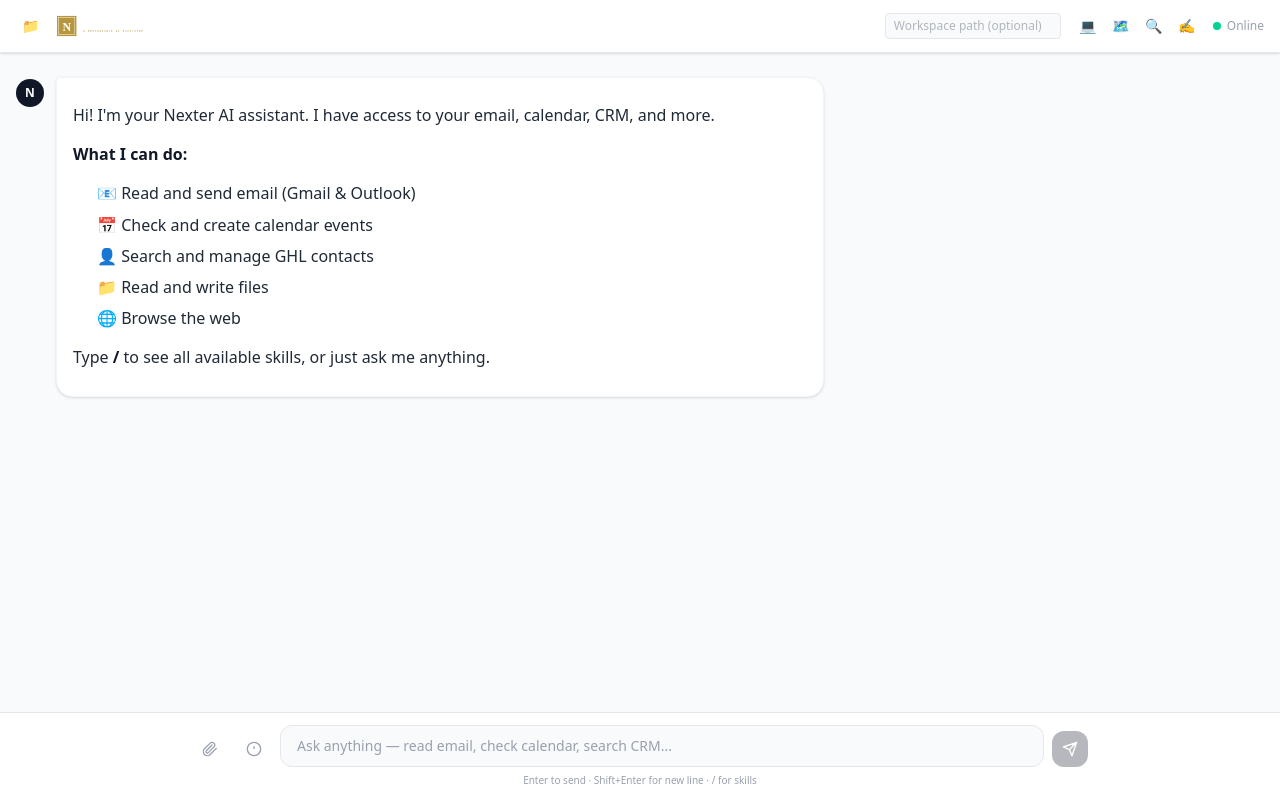
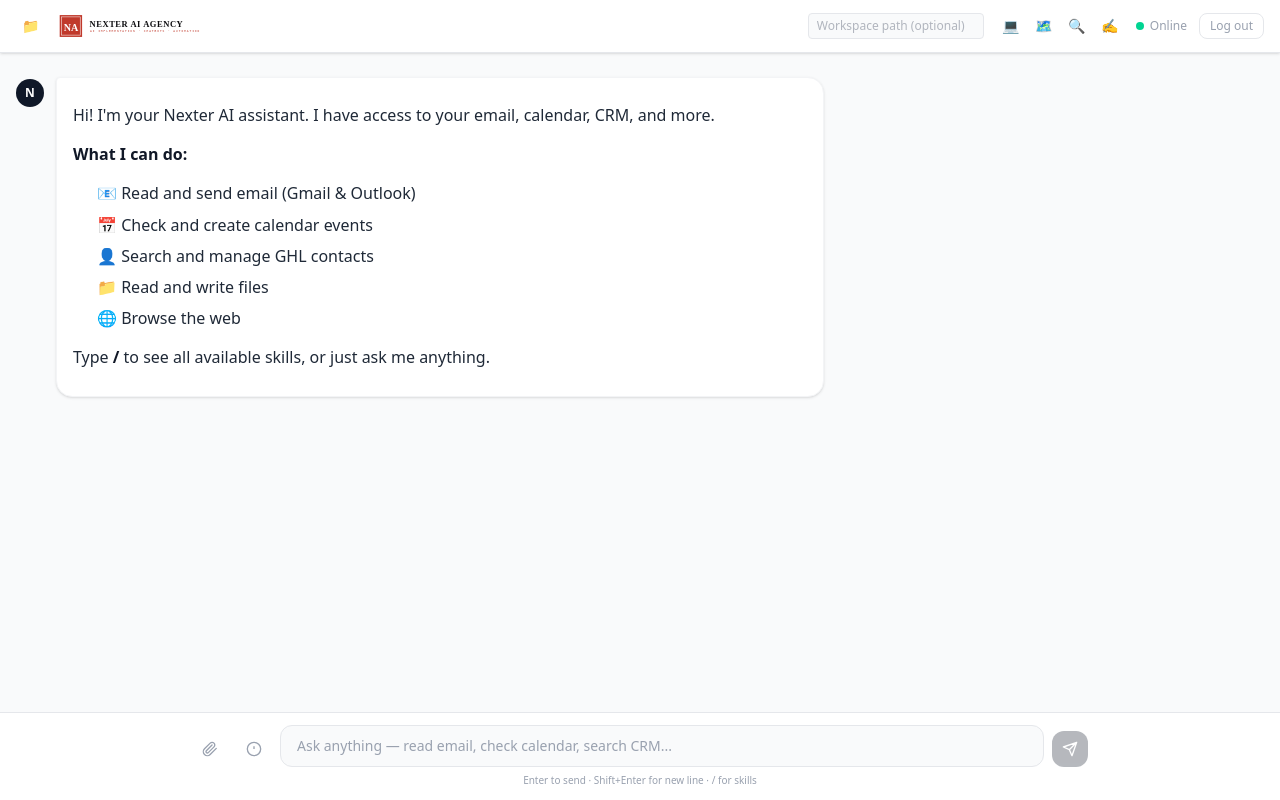
Before and after one commit to siamakai/Nexter-studio, a Next.js app: page / in a window 1280 px wide. Built offline with nearby package versions, Linux system fonts and the light colour scheme.

Commit message:
Add Nexter AI Agency logo and fix middleware to allow static assets

```diff
--- a/app/login/page.tsx
+++ b/app/login/page.tsx
@@ -1,7 +1,6 @@
 'use client'
 
 import { useState } from 'react'
-import Image from 'next/image'
 import { useRouter } from 'next/navigation'
 
 export default function LoginPage() {
@@ -37,13 +36,12 @@ export default function LoginPage() {
     <div className="min-h-screen bg-gray-50 flex items-center justify-center p-6">
       <div className="w-full max-w-sm">
         <div className="text-center mb-8">
-          <Image
-            src="/nexter-ai-group-logo.svg"
-            alt="Nexter AI Group"
-            width={200}
-            height={54}
+          {/* eslint-disable-next-line @next/next/no-img-element */}
+          <img
+            src="/na-logo.svg"
+            alt="Nexter AI Agency"
+            style={{ width: 300, height: 'auto' }}
             className="mx-auto mb-6"
-            priority
           />
           <h1 className="text-xl font-semibold text-gray-900">Nexter Studio</h1>
           <p className="text-sm text-gray-500 mt-1">Enter your access code to continue</p>
--- a/app/page.tsx
+++ b/app/page.tsx
@@ -2,6 +2,7 @@
 
 import { useState, useRef, useEffect, useCallback } from 'react'
 import Image from 'next/image'
+import { useRouter } from 'next/navigation'
 import MarkdownRenderer from '@/components/MarkdownRenderer'
 import FileTree from '@/components/FileTree'
 import { SKILLS } from '@/lib/skills'
@@ -31,8 +32,14 @@ const TOOL_ICONS: Record<string, string> = {
 }
 
 export default function StudioPage() {
+  const router = useRouter()
   type Attachment = { name: string; type: string; data: string; preview?: string }
   const [attachments, setAttachments] = useState<Attachment[]>([])
+
+  async function handleLogout() {
+    await fetch('/api/auth/login', { method: 'DELETE' })
+    router.push('/login')
+  }
   const fileInputRef = useRef<HTMLInputElement>(null)
 
   const [messages, setMessages] = useState<Message[]>([
@@ -198,13 +205,8 @@ Type **/** to see all available skills, or just ask me anything.`,
             >
               📁
             </button>
-            <Image
-              src="/nexter-ai-group-logo.svg"
-              alt="Nexter AI Group"
-              width={120}
-              height={32}
-              priority
-            />
+            {/* eslint-disable-next-line @next/next/no-img-element */}
+            <img src="/na-logo.svg" alt="Nexter AI Agency" style={{ width: 160, height: 'auto' }} />
           </div>
 
           <div className="flex items-center gap-3">
@@ -231,6 +233,13 @@ Type **/** to see all available skills, or just ask me anything.`,
               <div className="w-2 h-2 rounded-full bg-emerald-400" />
               <span className="text-xs text-gray-400">Online</span>
             </div>
+            <button
+              onClick={handleLogout}
+              className="text-xs text-gray-400 hover:text-gray-700 hover:bg-gray-100 px-2.5 py-1 rounded-lg transition-colors border border-gray-200"
+              title="Log out"
+            >
+              Log out
+            </button>
           </div>
         </header>
 
--- a/middleware.ts
+++ b/middleware.ts
@@ -9,7 +9,10 @@ export function middleware(req: NextRequest) {
   if (
     PUBLIC_PATHS.some(p => pathname.startsWith(p)) ||
     pathname.startsWith('/_next') ||
-    pathname.startsWith('/nexter-ai-group-logo')
+    pathname.startsWith('/nexter-ai-group-logo') ||
+    pathname.startsWith('/na-logo') ||
+    pathname.startsWith('/nexter-ai-agency-logo') ||
+    /\.(svg|png|jpg|jpeg|webp|ico|gif)$/.test(pathname)
   ) {
     return NextResponse.next()
   }
```
Also changed, not shown: public/na-logo.svg (added), public/nexter-ai-agency-logo.svg (added).
